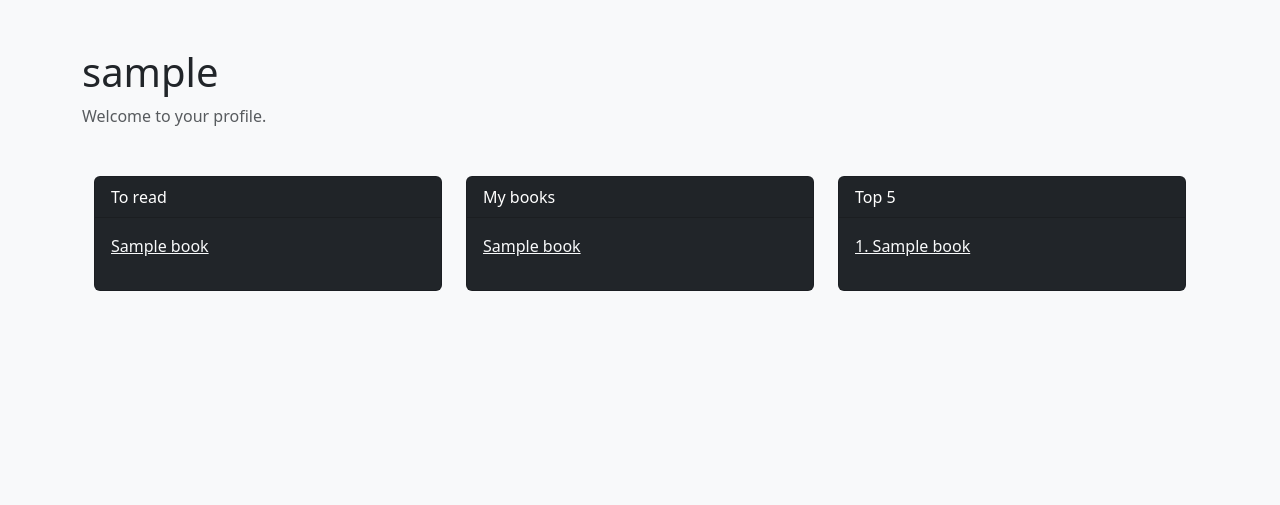
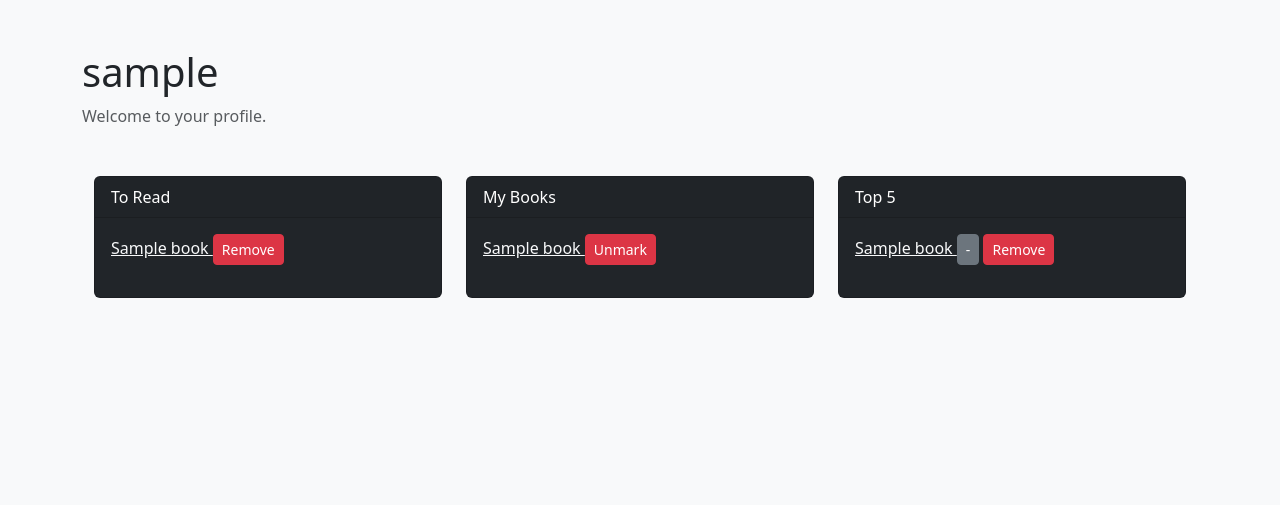
Before and after one commit to lpearson11101/COMP305FinalProject, a Flask app: page /users/profile in a window 1280 px wide. Shown: the part 56-561 px from the top of the page. Run offline with Flask 3, Linux system fonts and the light colour scheme; a user stored in the database is signed in; tables that the repository leaves empty hold one stand-in row (values such as "Sample post").

Commit message:
Added more functionality to the interaction between book details and the profile

```diff
--- a/app/templates/users/profile.html
+++ b/app/templates/users/profile.html
@@ -5,32 +5,32 @@
 {% block content %}
 
 <div class="mt-4">
-
-    <h1>
-        {{ current_user.username }}
-    </h1>
-
-    <p class="text-muted">
-        Welcome to your profile.
-    </p>
-
+    <h1>{{ current_user.username }}</h1>
+    <p class="text-muted">Welcome to your profile.</p>
 </div>
 
-<!--I used layout.it to get the code for these three columns. Should ideally display user
-book lists.-->
 <div class="mt-5 container">
   <div class="row">
+
     <div class="col-4">
       <div class="card text-white bg-dark">
-        <div class="card-header">To read</div>
+        <div class="card-header">To Read</div>
         <div class="card-body">
+
           {% if to_read_books %}
             <ul class="list-unstyled">
               {% for entry in to_read_books %}
-            <li>
+                <li class="mb-2">
+
                   <a class="text-light" href="{{ url_for('books.detail', book_id=entry.book.id) }}">
                     {{ entry.book.title }}
                   </a>
+
+                  <form action="{{ url_for('books.remove_to_read', book_id=entry.book.id) }}"
+                        method="POST" style="display:inline;">
+                    <button class="btn btn-sm btn-danger">Remove</button>
+                  </form>
+
                 </li>
               {% endfor %}
             </ul>
@@ -41,17 +41,26 @@ book lists.-->
         </div>
       </div>
     </div>
+
     <div class="col-4">
       <div class="card text-white bg-dark">
-        <div class="card-header">My books</div>
+        <div class="card-header">My Books</div>
         <div class="card-body">
+
           {% if read_books %}
             <ul class="list-unstyled">
               {% for entry in read_books %}
-            <li>
+                <li class="mb-2">
+
                   <a class="text-light" href="{{ url_for('books.detail', book_id=entry.book.id) }}">
                     {{ entry.book.title }}
                   </a>
+
+                  <form action="{{ url_for('books.unmark_read', book_id=entry.book.id) }}"
+                        method="POST" style="display:inline;">
+                    <button class="btn btn-sm btn-danger">Unmark</button>
+                  </form>
+
                 </li>
               {% endfor %}
             </ul>
@@ -62,18 +71,45 @@ book lists.-->
         </div>
       </div>
     </div>
+
     <div class="col-4">
       <div class="card text-white bg-dark">
         <div class="card-header">Top 5</div>
         <div class="card-body">
+
           {% if top_five_books %}
             <ol class="list-unstyled">
               {% for entry in top_five_books %}
-            <li>
+                <li class="mb-2">
+
     <a class="text-light" href="{{ url_for('books.detail', book_id=entry.book.id) }}">
-                    {{ entry.top_five }}. {{ entry.book.title }}
+        {{ entry.book.title }}
     </a>
+
+    <!-- Move Up -->
+    {% if entry.top_five > 1 %}
+    <form action="{{ url_for('books.top_five_up', book_id=entry.book.id) }}"
+          method="POST" style="display:inline;">
+        <button class="btn btn-sm btn-secondary">+</button>
+    </form>
+    {% endif %}
+
+    <!-- Move Down -->
+    {% if entry.top_five < 5 %}
+    <form action="{{ url_for('books.top_five_down', book_id=entry.book.id) }}"
+          method="POST" style="display:inline;">
+        <button class="btn btn-sm btn-secondary">-</button>
+    </form>
+    {% endif %}
+
+    <!-- Remove -->
+    <form action="{{ url_for('books.remove_top_five', book_id=entry.book.id) }}"
+          method="POST" style="display:inline;">
+        <button class="btn btn-sm btn-danger">Remove</button>
+    </form>
+
 </li>
+
               {% endfor %}
             </ol>
           {% else %}
@@ -83,6 +119,7 @@ book lists.-->
         </div>
       </div>
     </div>
+
   </div>
 </div>
 
```
Also changed, not shown: app/books/routes.py (+43 -18 lines). Lines whose indentation alone changed are shown as unchanged.
